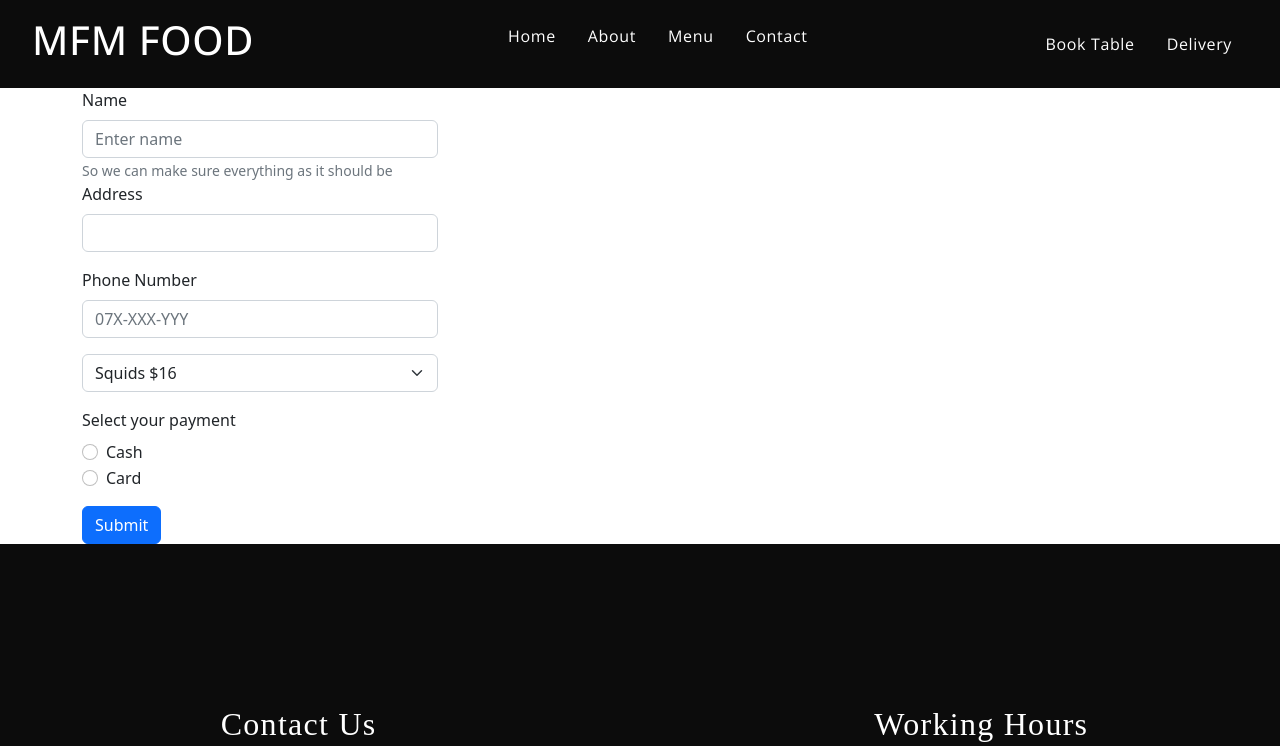
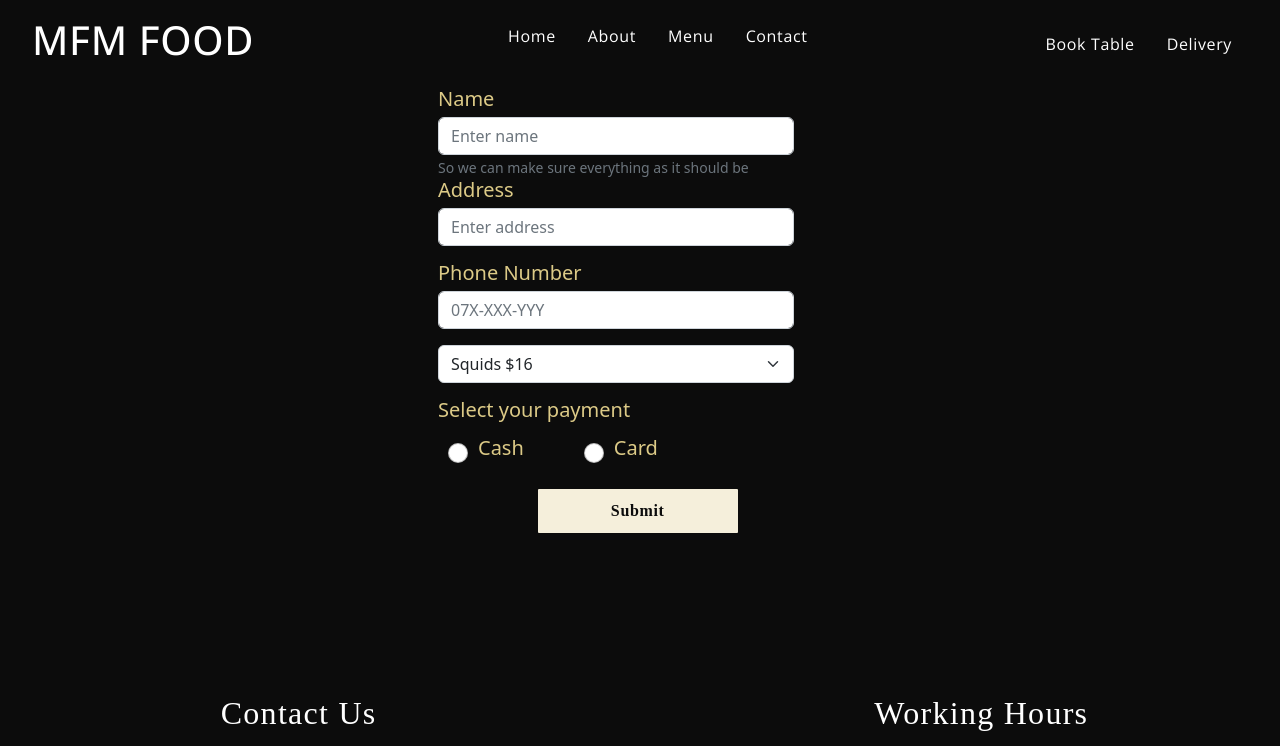
Before and after one commit to MartinKotac/MFMFoodDIGIT, a React (Create React App) app: page /delivery in a window 1280 px wide. Shown: the top 746 px of the page. Built offline with nearby package versions, Linux system fonts and the light colour scheme; a web font is replaced by a local one.

Commit message:
added styling for the form

```diff
--- /dev/null
+++ b/src/container/DeliveryForm/DeliveryForm.css
@@ -0,0 +1,22 @@
+.forma{
+    position: relative;
+    left: 100%;
+
+
+}
+.labeli{
+    color: #dcca87;
+    font-size: 20px;
+    line-height: 20px;
+}
+
+.pari{
+    display: flex;
+}
+.kes{
+    margin: 10px;
+}
+.karta{
+    margin-left: 50px;
+    margin-top: 10px;
+}
--- a/src/container/DeliveryForm/DeliveryForm.js
+++ b/src/container/DeliveryForm/DeliveryForm.js
@@ -2,26 +2,27 @@ import Button from 'react-bootstrap/Button';
 import Form from 'react-bootstrap/Form';
 import {Col, Container, Row} from "react-bootstrap";
 import seaFood from "../../constants/data";
-
+import "./DeliveryForm.css"
 
 const DeliveryForm = () => (
-    <Container>
+    <div style={{backgroundColor:'#0c0c0c'}}>
+        <Container>
         <Row>
             <Col lg="4">
-                <Form>
+                <Form  className='forma'>
                     <Form.Group>
-                        <Form.Label>Name</Form.Label>
+                        <Form.Label className='labeli'>Name</Form.Label>
                         <Form.Control type="text" placeholder="Enter name"/>
                         <Form.Text className="text-muted">
                             So we can make sure everything as it should be
                         </Form.Text>
                     </Form.Group>
                     <Form.Group className="mb-3" controlId="formAddress">
-                        <Form.Label>Address</Form.Label>
-                        <Form.Control type="text" placeholder=""/>
+                        <Form.Label className='labeli'>Address</Form.Label>
+                        <Form.Control type="text" placeholder="Enter address"/>
                     </Form.Group>
                     <Form.Group className="mb-3" controlId="formPhone">
-                        <Form.Label>Phone Number</Form.Label>
+                        <Form.Label className='labeli'>Phone Number</Form.Label>
                         <Form.Control type="text" placeholder="07X-XXX-YYY"/>
                     </Form.Group>
                     <Form.Group className="mb-3" controlId="formFood">
@@ -32,17 +33,20 @@ const DeliveryForm = () => (
                         </Form.Select>
                     </Form.Group>
                     <Form.Group className="mb-3" controlId="formCash">
-                        <Form.Label>Select your payment</Form.Label>
-                        <Form.Check type="radio" name="payment" label="Cash"/>
-                        <Form.Check type="radio" name="payment" label="Card"/>
+                        <Form.Label className='labeli'>Select your payment</Form.Label>
+                        <div className='pari labeli'>
+                        <Form.Check type="radio" name="payment" label="Cash" className='kes'/>
+                        <Form.Check type="radio" name="payment" label="Card" className='karta'/>
+                        </div>
                     </Form.Group>
-                    <Button variant="primary" type="submit">
+                    <Button variant="primary" type="button" className='custom__button' style={{textAlign:'center',position:'relative',left:'28%',width:'200px'}}>
                         Submit
                     </Button>
                 </Form>
             </Col>
         </Row>
     </Container>
+    </div>
 
 );
 
--- a/src/container/NotFound/notFound.js
+++ b/src/container/NotFound/notFound.js
@@ -6,7 +6,7 @@ const NotFound = () => (
         <div style={{backgroundColor:'#0c0c0c', color: '#dcca87', fontSize: '64px',lineHeight:'83px',textTransform:'capitalize',textAlign:'center'}}>Page not found</div>
 
         <div style={{backgroundColor:'#0c0c0c',textAlign:'center'}}>
-        <Link to="/home" className="custom__button" style={{lineHeight:'100px'}}>Return to Home Page</Link>
+        <Link to="/home" className="custom__button" style={{lineHeight:'100px',textDecoration:'none',}}>Return to Home Page</Link>
 
         </div>
     </div>
```
